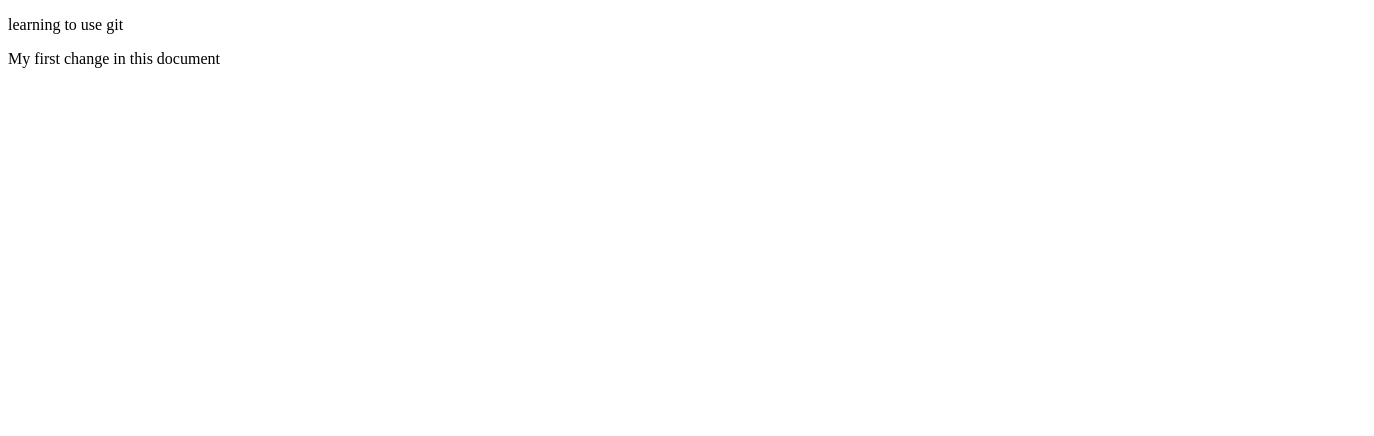
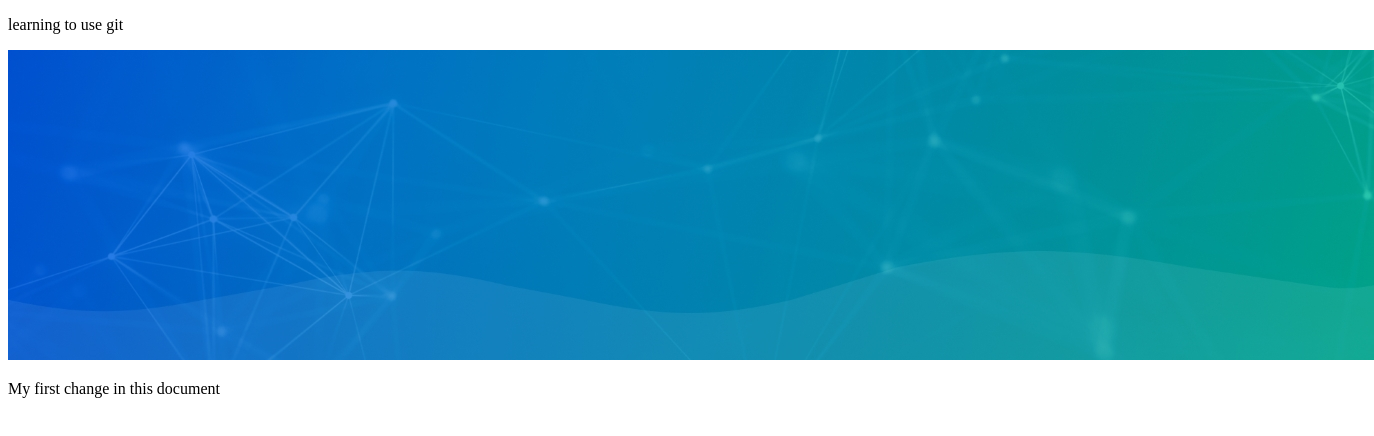
Before and after one commit to mbithi69/example, a plain HTML site: page index.html in a window 1280 px wide. Shown: the whole page, 1374 px wide, since content can reach past the window. Drawn offline with Linux system fonts and the light colour scheme.

Commit message:
added image to index

```diff
--- a/index.html
+++ b/index.html
@@ -9,6 +9,7 @@
 </head>
 <body>
     <P>learning to use git</P>
+    <img src="bg.jpg" alt="Image is not available">
     <p>My first change in this document</p>
 </body>
 </html>
```
Also changed, not shown: bg.jpg (added).
